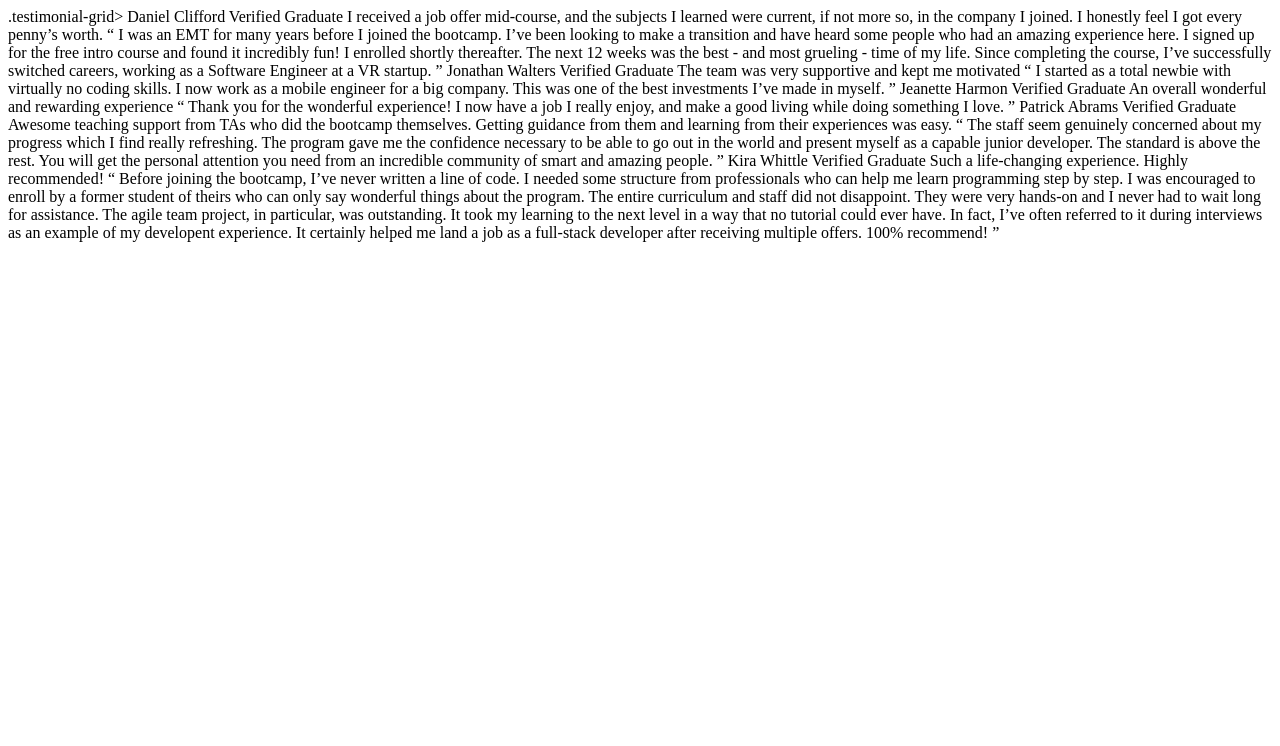
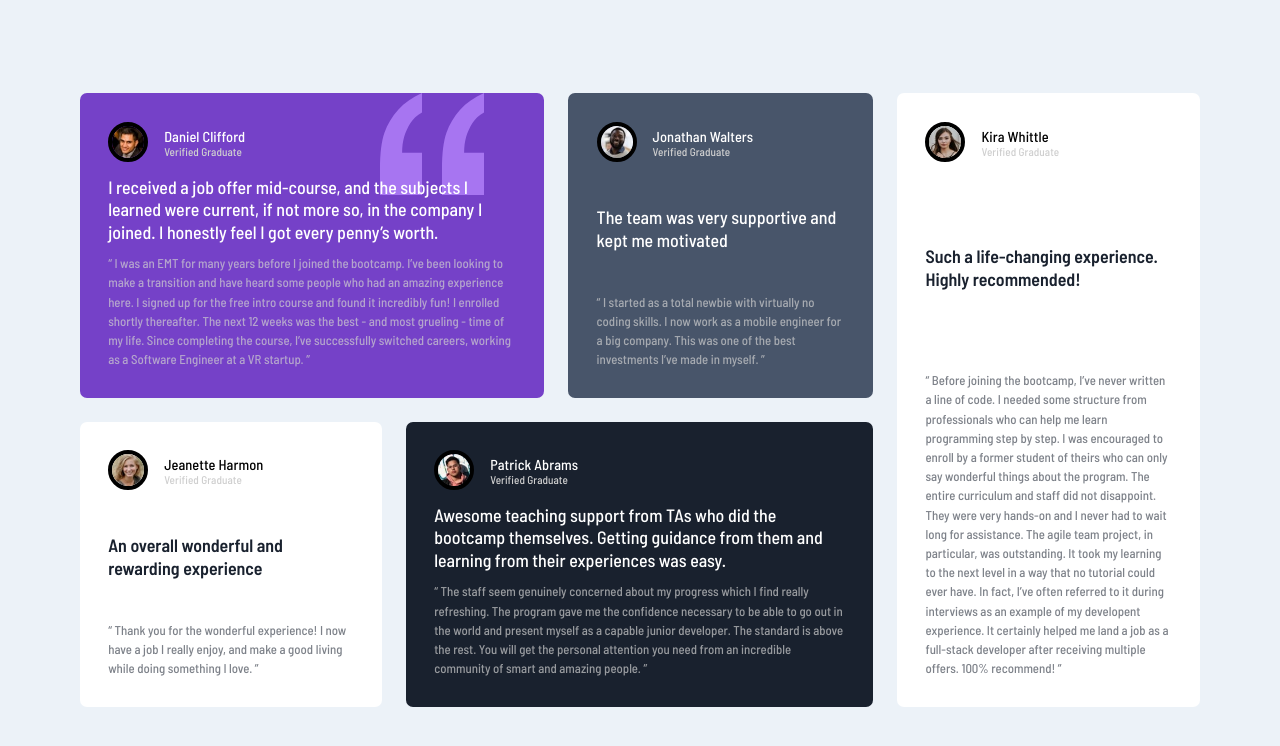
Before and after one commit to Akshansh029/FEM-Testimonial-grid-section, a plain HTML site: page index.html in a window 1280 px wide. Drawn offline with Linux system fonts and the light colour scheme.

Commit message:
Difficulty in spacing in card 5

```diff
--- a/index.css
+++ b/index.css
@@ -0,0 +1,142 @@
+@import url('https://fonts.googleapis.com/css2?family=Barlow+Semi+Condensed:wght@500;600&family=Poppins:wght@400;600;800&display=swap');
+
+:root{
+    --moderateViolet: hsl(263, 55%, 52%);
+    --veryDarkGrayishBlue: hsl(217, 19%, 35%);
+    --veryDarkBlackishBlue: hsl(219, 29%, 14%);
+    --white: hsl(0, 0%, 100%);
+    --lightGray: hsl(0, 0%, 81%);
+    --lightGrayishBlue: hsl(210, 46%, 95%);
+
+    --font: 'Barlow Semi Condensed', sans-serif;
+    --fw-regular: 500;
+    --fw-bold: 600;
+}
+
+*{
+    margin: 0;
+    padding: 0;
+    box-sizing: border-box;
+}
+body{
+    min-height: 100vh;
+    display: grid;
+    place-items: center;
+    background-color: var(--lightGrayishBlue);
+    font-family: var(--font);
+    overflow: hidden;
+}
+.testimonial-grid{
+    width: min(90%, 70rem);
+    margin: 0px 5rem;
+    display: grid;
+    gap: 1.5rem;
+    grid-auto-columns: auto;
+    grid-template-areas:
+            'one one two five'
+            'three four four five';
+}
+@media (max-width: 948px){
+    .testimonial-grid{
+        grid-template-areas:
+        'one one two'
+        'five four four'
+        'five three three';
+    }
+}
+@media (max-width: 626px){
+    .testimonial-grid{
+        grid-template-areas:
+        'one one'
+        'two three'
+        'four four'
+        'five five';
+    }
+}
+@media (max-width: 425px){
+    .testimonial-grid{
+        grid-template-areas: 'one'
+                'two'
+                'three'
+                'four'
+                'five';
+    }
+
+}
+.card{
+    width: 100%;
+    padding: clamp(1.6rem, 2.2vw, 3.1rem);
+    border-radius: 7px;
+    display: flex;
+    flex-direction: column;
+    justify-content: space-between;
+    gap: 0.7rem;
+    box-shadow: 2px 2px 20px -3rem rgb(119, 119, 119);
+}
+svg{
+    display: inline;
+    position: absolute;
+    top: 0;
+    right: 60px;
+}
+#card-1{
+    background-color: var(--moderateViolet);
+    position: relative;
+    grid-area: one;
+}
+#card-2{
+    background-color: var(--veryDarkGrayishBlue);
+    grid-area: two;
+}
+#card-3{
+    background-color: var(--white);
+    grid-area: three;
+}
+#card-4{
+    background-color: var(--veryDarkBlackishBlue);
+        grid-area: four;
+}
+#card-5{
+    background-color: var(--white);
+    grid-area: five;
+    gap: 0.1rem;
+}
+.header{
+    display: flex;
+    gap: 1rem;
+}
+.title-descript{
+    align-self: center;
+    font-family: var(--font);
+}
+h3{
+    color: var(--white);
+    font-weight: var(--fw-regular);
+    font-size: clamp(0.5rem, 1.5vw, 0.9rem);
+    letter-spacing: 0.005rem;
+}
+h4{
+    color: var(--lightGray);
+    font-weight: var(--fw-regular);
+    font-size: clamp(0.3rem, 1.2vw, 0.7rem);
+    letter-spacing: 0.004rem;
+}
+img{
+    border: 4px solid black;
+    border-radius: 50%;
+}
+.para-1{
+    font-family: var(--font);
+    color: white;
+    font-size: clamp(0.8rem, 1.4vw, 1.3rem);
+    line-height: 1.4rem;
+    z-index: 22;
+}
+.para-2{
+    font-family: var(--font);
+    font-weight: var(--fw-regular);
+    font-size: clamp(0.5rem, 1.1vw, 0.8rem);
+    color: var(--lightGray);
+    opacity: 0.7;
+    line-height: 1.2rem;
+}
--- a/index.html
+++ b/index.html
@@ -24,40 +24,126 @@
     </style>
   </head>
   <body>
-    .testimonial-grid> Daniel Clifford Verified Graduate I received a job offer
-    mid-course, and the subjects I learned were current, if not more so, in the
-    company I joined. I honestly feel I got every penny’s worth. “ I was an EMT
-    for many years before I joined the bootcamp. I’ve been looking to make a
-    transition and have heard some people who had an amazing experience here. I
-    signed up for the free intro course and found it incredibly fun! I enrolled
-    shortly thereafter. The next 12 weeks was the best - and most grueling -
-    time of my life. Since completing the course, I’ve successfully switched
-    careers, working as a Software Engineer at a VR startup. ” Jonathan Walters
-    Verified Graduate The team was very supportive and kept me motivated “ I
-    started as a total newbie with virtually no coding skills. I now work as a
-    mobile engineer for a big company. This was one of the best investments I’ve
-    made in myself. ” Jeanette Harmon Verified Graduate An overall wonderful and
-    rewarding experience “ Thank you for the wonderful experience! I now have a
-    job I really enjoy, and make a good living while doing something I love. ”
-    Patrick Abrams Verified Graduate Awesome teaching support from TAs who did
-    the bootcamp themselves. Getting guidance from them and learning from their
-    experiences was easy. “ The staff seem genuinely concerned about my progress
-    which I find really refreshing. The program gave me the confidence necessary
-    to be able to go out in the world and present myself as a capable junior
-    developer. The standard is above the rest. You will get the personal
-    attention you need from an incredible community of smart and amazing people.
-    ” Kira Whittle Verified Graduate Such a life-changing experience. Highly
-    recommended! “ Before joining the bootcamp, I’ve never written a line of
-    code. I needed some structure from professionals who can help me learn
-    programming step by step. I was encouraged to enroll by a former student of
-    theirs who can only say wonderful things about the program. The entire
-    curriculum and staff did not disappoint. They were very hands-on and I never
-    had to wait long for assistance. The agile team project, in particular, was
-    outstanding. It took my learning to the next level in a way that no tutorial
-    could ever have. In fact, I’ve often referred to it during interviews as an
-    example of my developent experience. It certainly helped me land a job as a
-    full-stack developer after receiving multiple offers. 100% recommend! ”
-
+    <div class="testimonial-grid">
+      <div class="card" id="card-1">
+        <div class="header">
+          <div class="profile-img">
+            <img src="./images/image-daniel.jpg" alt="" width="40rem" />
+          </div>
+          <div class="title-descript">
+            <h3>Daniel Clifford</h3>
+            <h4>Verified Graduate</h4>
+          </div>
+        </div>
+        <svg width="104" height="102" xmlns="http://www.w3.org/2000/svg">
+          <path
+            d="M104 102V59.727H84.114c0-5.871.689-11.182 2.068-15.933 1.379-4.75 3.42-9.287 6.125-13.61C95.01 25.86 98.909 22.257 104 19.375V0c-9.758 4.27-17.712 9.874-23.864 16.813-6.151 6.939-10.712 14.545-13.681 22.818C63.485 47.904 62 59.941 62 75.74V102h42zm-62 0V59.727H22.114c0-5.871.689-11.182 2.068-15.933 1.379-4.75 3.42-9.287 6.125-13.61C33.01 25.86 36.909 22.257 42 19.375V0c-9.652 4.27-17.58 9.874-23.784 16.813C12.01 23.752 7.424 31.358 4.455 39.631 1.485 47.904 0 59.941 0 75.74V102h42z"
+            fill="#A775F1"
+            fill-rule="nonzero"
+          />
+        </svg>
+        <p class="para-1">
+          I received a job offer mid-course, and the subjects I learned were
+          current, if not more so, in the company I joined. I honestly feel I
+          got every penny’s worth.
+        </p>
+        <p class="para-2">
+          “ I was an EMT for many years before I joined the bootcamp. I’ve been
+          looking to make a transition and have heard some people who had an
+          amazing experience here. I signed up for the free intro course and
+          found it incredibly fun! I enrolled shortly thereafter. The next 12
+          weeks was the best - and most grueling - time of my life. Since
+          completing the course, I’ve successfully switched careers, working as
+          a Software Engineer at a VR startup. ”
+        </p>
+      </div>
+      <div class="card" id="card-2">
+        <div class="header">
+          <div class="profile-img">
+            <img src="./images/image-jonathan.jpg" alt="" width="40rem" />
+          </div>
+          <div class="title-descript">
+            <h3>Jonathan Walters</h3>
+            <h4>Verified Graduate</h4>
+          </div>
+        </div>
+        <p class="para-1">The team was very supportive and kept me motivated</p>
+        <p class="para-2">
+          “ I started as a total newbie with virtually no coding skills. I now
+          work as a mobile engineer for a big company. This was one of the best
+          investments I’ve made in myself. ”
+        </p>
+      </div>
+      <div class="card" id="card-3">
+        <div class="header">
+          <div class="profile-img">
+            <img src="./images/image-jeanette.jpg" alt="" width="40rem" />
+          </div>
+          <div class="title-descript">
+            <h3 style="color: black">Jeanette Harmon</h3>
+            <h4>Verified Graduate</h4>
+          </div>
+        </div>
+        <p class="para-1" style="color: hsl(219, 29%, 14%); font-weight: 600">
+          An overall wonderful and rewarding experience
+        </p>
+        <p class="para-2" style="color: hsla(219, 29%, 14%, 0.8)">
+          “ Thank you for the wonderful experience! I now have a job I really
+          enjoy, and make a good living while doing something I love. ”
+        </p>
+      </div>
+      <div class="card" id="card-4">
+        <div class="header">
+          <div class="profile-img">
+            <img src="./images/image-patrick.jpg" alt="" width="40rem" />
+          </div>
+          <div class="title-descript">
+            <h3>Patrick Abrams</h3>
+            <h4>Verified Graduate</h4>
+          </div>
+        </div>
+        <p class="para-1">
+          Awesome teaching support from TAs who did the bootcamp themselves.
+          Getting guidance from them and learning from their experiences was
+          easy.
+        </p>
+        <p class="para-2">
+          “ The staff seem genuinely concerned about my progress which I find
+          really refreshing. The program gave me the confidence necessary to be
+          able to go out in the world and present myself as a capable junior
+          developer. The standard is above the rest. You will get the personal
+          attention you need from an incredible community of smart and amazing
+          people. ”
+        </p>
+      </div>
+      <div class="card" id="card-5">
+        <div class="header">
+          <div class="profile-img">
+            <img src="./images/image-kira.jpg" alt="" width="40rem" />
+          </div>
+          <div class="title-descript">
+            <h3 style="color: black">Kira Whittle</h3>
+            <h4>Verified Graduate</h4>
+          </div>
+        </div>
+        <p class="para-1" style="color: hsl(219, 29%, 14%); font-weight: 600">
+          Such a life-changing experience. Highly recommended!
+        </p>
+        <p class="para-2" style="color: hsla(219, 29%, 14%, 0.8)" id="para-2">
+          “ Before joining the bootcamp, I’ve never written a line of code. I
+          needed some structure from professionals who can help me learn
+          programming step by step. I was encouraged to enroll by a former
+          student of theirs who can only say wonderful things about the program.
+          The entire curriculum and staff did not disappoint. They were very
+          hands-on and I never had to wait long for assistance. The agile team
+          project, in particular, was outstanding. It took my learning to the
+          next level in a way that no tutorial could ever have. In fact, I’ve
+          often referred to it during interviews as an example of my developent
+          experience. It certainly helped me land a job as a full-stack
+          developer after receiving multiple offers. 100% recommend! ”
+        </p>
+      </div>
+    </div>
     <!-- <div class="attribution">
       Challenge by
       <a href="https://www.frontendmentor.io?ref=challenge" target="_blank"
```
